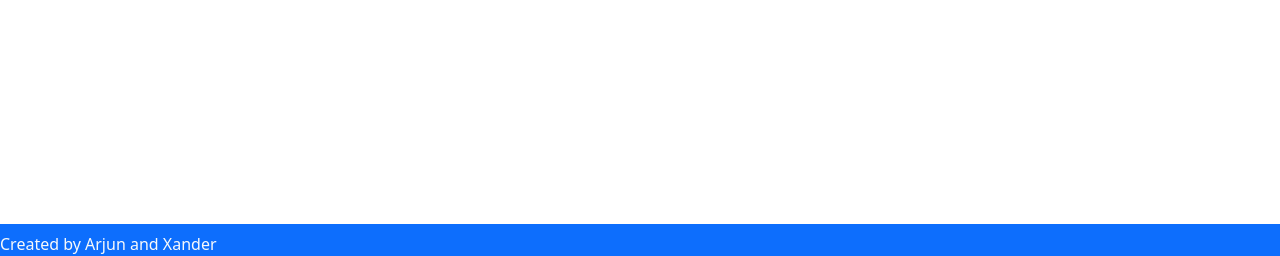
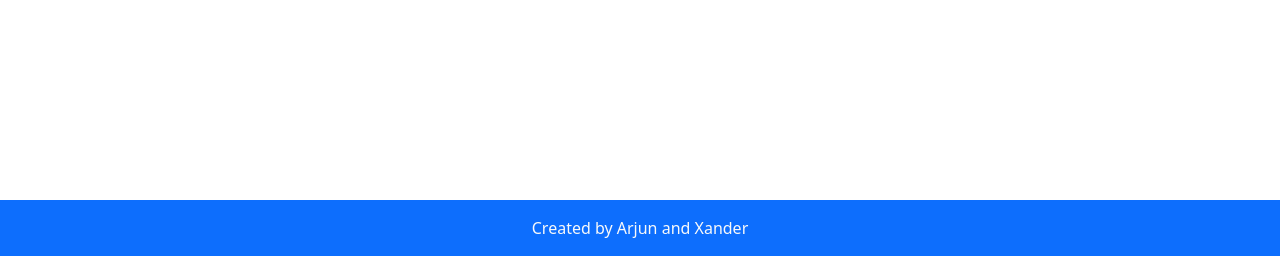
Before and after one commit to pavankay/linksforlynx, a Flask app: page /all_projects in a window 1280 px wide. Shown: the part 544-800 px from the top of the page. Run offline with Flask 3, Linux system fonts and the light colour scheme; data that the repository does not hold is empty; some libraries are stand-ins or nearby versions.

Commit message:
Update base.html

```diff
--- a/templates/base.html
+++ b/templates/base.html
@@ -61,9 +61,9 @@
         {% block content %}{% endblock %}
     </div>
 
-    <footer class="bg-primary text-light text-center py-3 mt-auto">
+    <footer class="bg-primary text-light text-center py-3 mt-auto" style="position: fixed; bottom: 0; left: 0;">
         <div class="container">
-            <p class="mb-0" style="position: fixed; bottom: 0; left: 0;">Created by Arjun and Xander</p>
+            <p class="mb-0" >Created by Arjun and Xander</p>
         </div>
     </footer>
 
```
